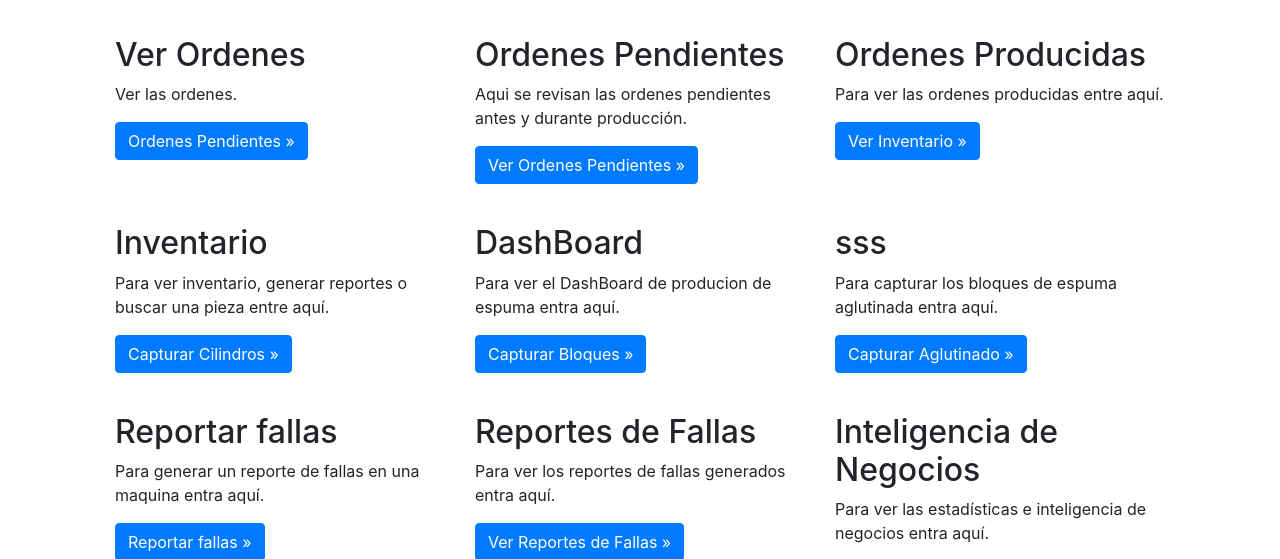
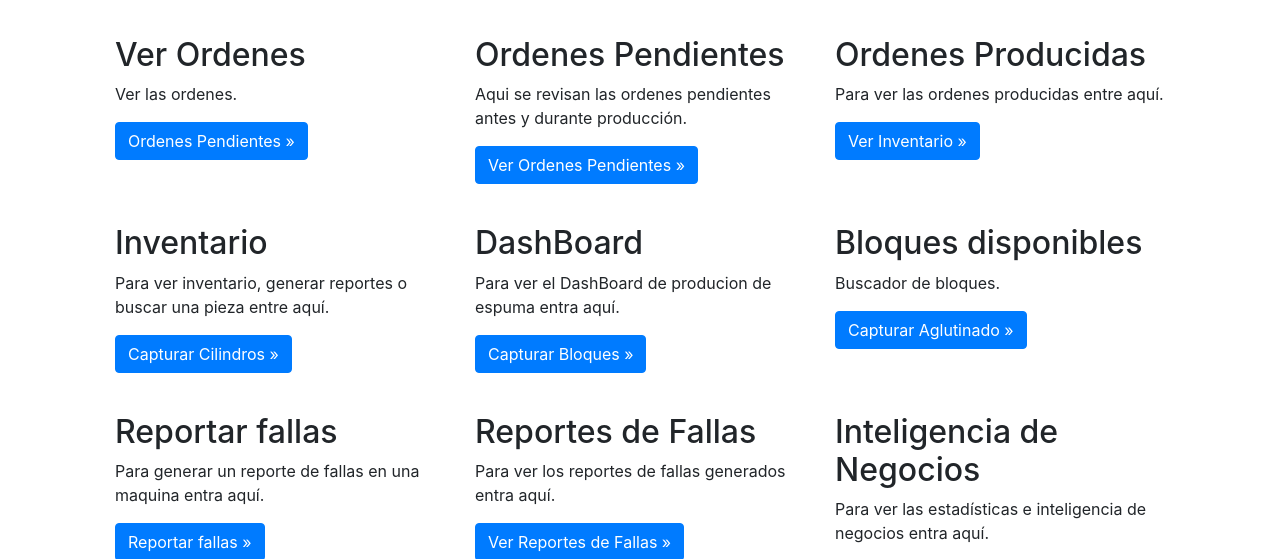
Before and after one commit to Alvarogarcia91/karmaprodv5, a Django app: template espumas/templates/index.html in a window 1280 px wide. Shown: the part 712-1271 px from the top of the page. Run offline with Django 3.2, Linux system fonts and the light colour scheme; the template is opened without the code that fills it, so the values that code supplies are empty; some libraries are stand-ins or nearby versions.

Commit message:
alter order meta on model bloquemedidas

```diff
--- a/espumas/models.py
+++ b/espumas/models.py
@@ -128,7 +128,7 @@ class BloqueMedidas(models.Model):
     updated = models.DateTimeField(auto_now=True)
 
     class Meta:
-        ordering = ('tipo_de_espuma','tipo_de_unidad')
+        ordering = ('familia_de_medidas','tipo_de_espuma','tipo_de_unidad')
         verbose_name = 'Bloque Medidas'
         verbose_name_plural = 'Bloques Medidas'
 
--- a/espumas/templates/espumas/medidas/medidas.html
+++ b/espumas/templates/espumas/medidas/medidas.html
@@ -18,6 +18,7 @@
           <tr>
             <th class="text-center"><b> Tipo espuma </b></th>
             <th class="text-center"><b> Medidas Descripcion </b></th>
+            <th class="text-center"><b> Familia </b></th>
             <th class="text-center"><b> Forma </b></th>
             <th class="text-center"><b> Tipo de Unidad </b></th>
             <th class="text-center"><b> Editar </b></th>
@@ -30,6 +31,11 @@
         <tr>
             <td class="text-center">{{ item.tipo_de_espuma }}</td>
             <td class="text-center"><a href="{% url 'espumas:detalle_medidas' item.id %} "> {{ item.descripcion}} </a></td>
+            {% if item.familia_de_medidas %}
+                <td class="text-center align-middle">   {{ item.familia_de_medidas }} </td>
+            {% else %}
+                <td class="text-center align-middle" > <font color="red"> X </font> </td>
+            {%endif%}
             <td class="text-center">{{ item.forma }}</td>
             <td class="text-center">{{ item.tipo_de_unidad }}</td>
             <td class="text-center"><a class="btn btn-warning" href="{% url 'espumas:editar_medidas' item.id %}" role="button"> editar  </a></td>
--- a/espumas/templates/index.html
+++ b/espumas/templates/index.html
@@ -71,8 +71,8 @@
 													<p><a class="btn btn-primary" href="{% url 'corrida:dashboard' %}" role="button">Capturar Bloques &raquo;</a></p>
 												</div>
 												<div class="col-md-4">
-													<h2> sss </h2>
-													<p> Para capturar los bloques de espuma aglutinada entra aquí.</p>
+													<h2> Bloques disponibles </h2>
+													<p> Buscador de bloques.</p>
 													<p><a class="btn btn-primary" href="#" role="button"> Capturar Aglutinado &raquo;</a></p>
 												</div>
 											</div>
--- a/espumas/views.py
+++ b/espumas/views.py
@@ -106,7 +106,7 @@ def borrar_medidas(request,id):
 
     if request.method =='POST':
         item.delete()
-        return redirect('espumas:espumas')
+        return redirect('espumas:medidas')
     return render(request,'espumas/medidas/borrarmedidas.html',{'item':item})
 
 
```
Also changed, not shown: corrida/templates/ordenes/inventario.html (+1 -15 lines), espumas/migrations/0013_auto_20200702_0821.py (added).
